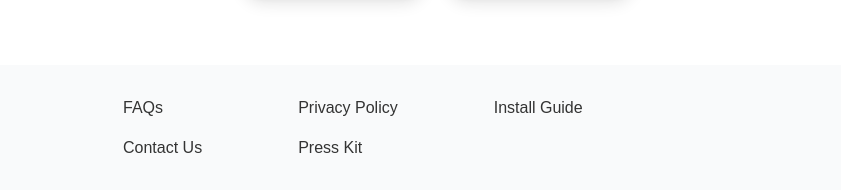
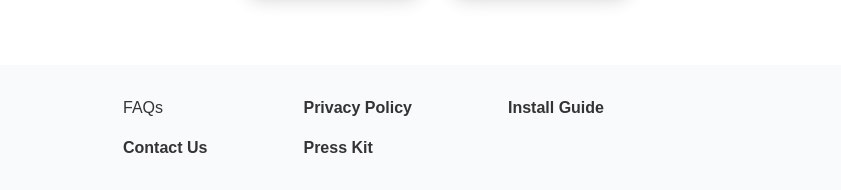
Before and after one commit to OmarCasir/appdev_midterm, a plain HTML site: page index.html in a window 1280 px wide. Shown: the part 4619-4809 px from the top of the page, 202-1043 px from the left. Drawn offline with nearby package versions, Linux system fonts and the light colour scheme; files that its build step writes are made by us from their sources; a web font is replaced by a local one.

Commit message:
Update index.html v2

```diff
--- a/index.html
+++ b/index.html
@@ -151,17 +151,17 @@
             <div class="flex flex-col space-y-4 md:flex-row md:ml-24 md:space-x-24 md:space-y-0">
               <!-- Menu 1 -->
               <div class="flex flex-col space-y-4 text-center md:text-left">
-                <div><a href="#" class="hover:text-strongCyan" style="color: #333;">FAQs</a></div>
-                <div><a href="#" class="hover:text-strongCyan" style="color: #333;">Contact Us</a></div>
+                <div><strong></strong><a href="#" class="hover:text-strongCyan" style="color: #333;">FAQs</a></strong></div>
+                <div><strong><a href="#" class="hover:text-strongCyan" style="color: #333;">Contact Us</a></strong></div>
               </div>
               <!-- Menu 2 -->
               <div class="flex flex-col space-y-4 text-center md:text-left">
-                <div><a href="#" class="hover:text-strongCyan" style="color: #333;">Privacy Policy</a></div>
-                <div><a href="#" class="hover:text-strongCyan" style="color: #333;">Press Kit</a></div>
+                <div><strong><a href="#" class="hover:text-strongCyan" style="color: #333;">Privacy Policy</a></strong></div>
+                <div><strong><a href="#" class="hover:text-strongCyan" style="color: #333;">Press Kit</a></strong></div>
               </div>
               <!-- Menu 3 -->
               <div class="flex flex-col space-y-4 text-center md:text-left">
-                <div><a href="#" class="hover:text-strongCyan" style="color: #333;">Install Guide</a></div>
+                <div><strong><a href="#" class="hover:text-strongCyan" style="color: #333;">Install Guide</a></strong></div>
               </div>
             </div>
 
```
